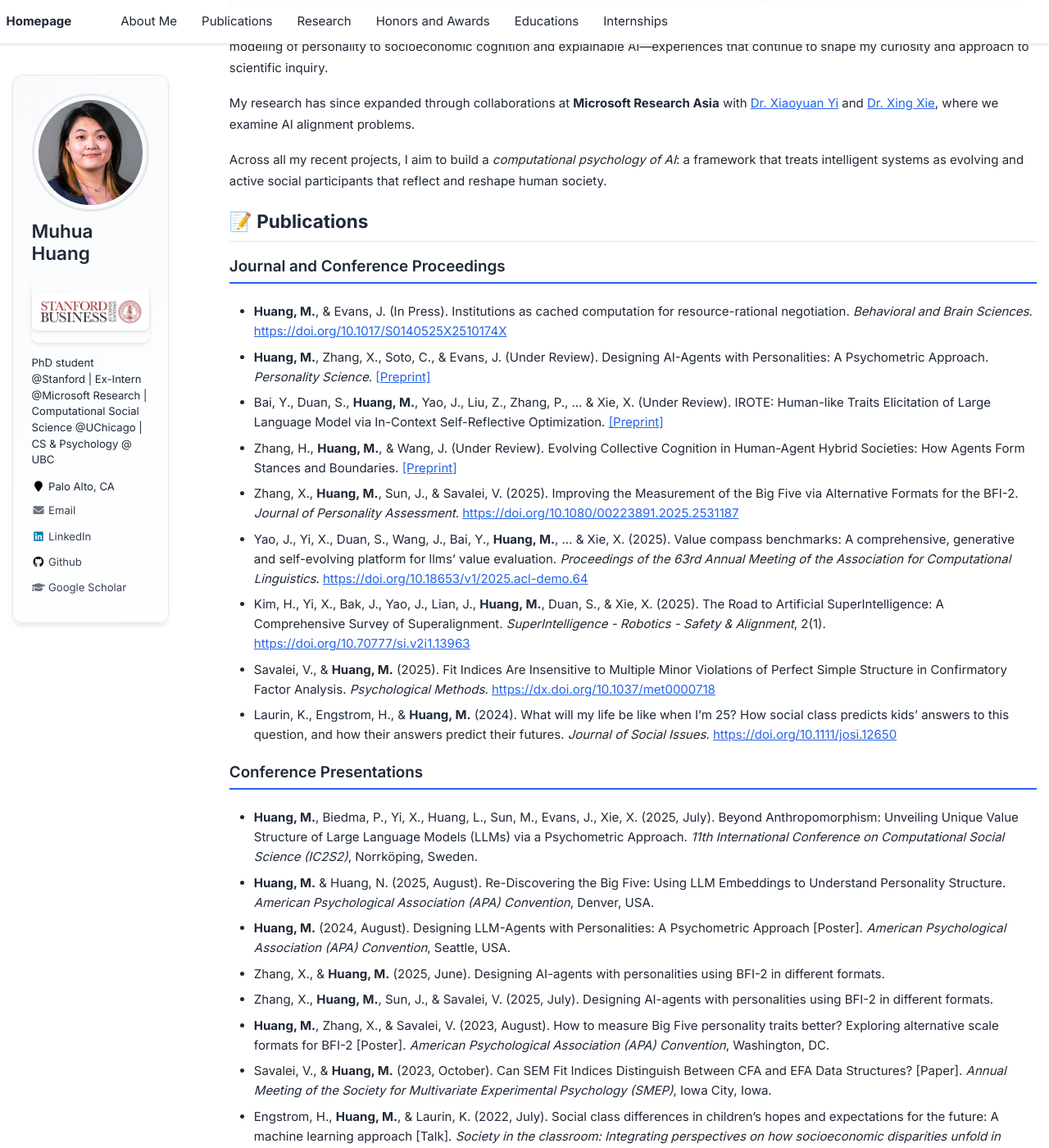
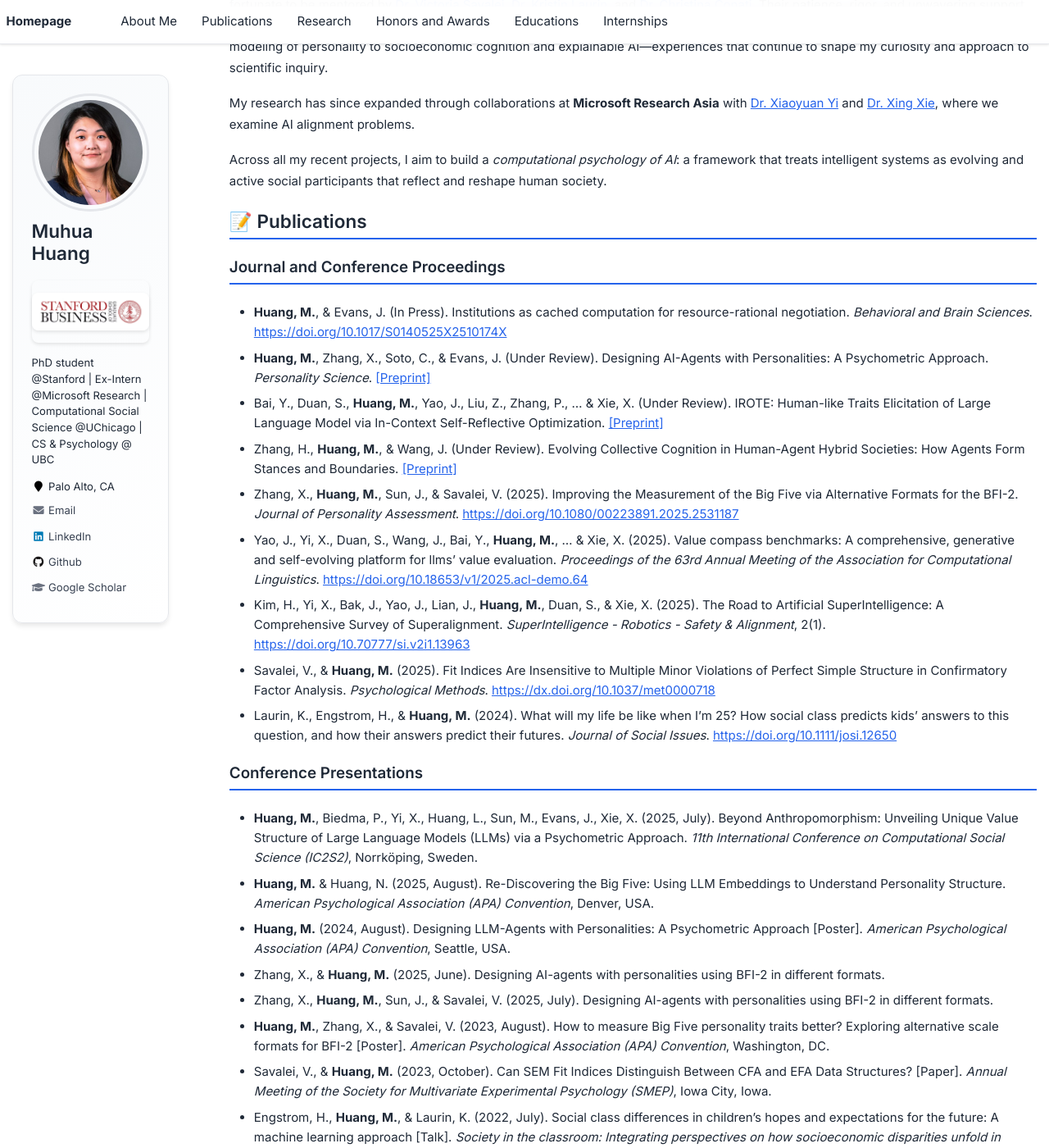
Before and after one commit to muhua-h/muhua-h.github.io, a Jekyll site: the page built from _pages/about.md, in a window 1280 px wide and 1400 px high, scrolled down 807 px. Shown: the whole window at 82% size. Built offline with Jekyll 4.4.1, drawn with Linux system fonts in a browser that asks for light colours.

Commit message:
Apply blue underline styling consistently to all section headings
- Extended h2 styling to include h1 elements for consistent section headers
- Now all main sections (Education, Internships, Publications, etc.) have blue underlines
- Maintains visual consistency across the entire academic CV

🤖 Generated with [Claude Code](https://claude.ai/code)

Co-Authored-By: Claude <noreply@anthropic.com>

```diff
--- a/_includes/head/custom.html
+++ b/_includes/head/custom.html
@@ -68,7 +68,7 @@
   color: #2563eb;
 }
 
-.page__content h2 {
+.page__content h1, .page__content h2 {
   color: #1f2937;
   border-bottom: 2px solid #2563eb;
   padding-bottom: 0.5rem;
```
